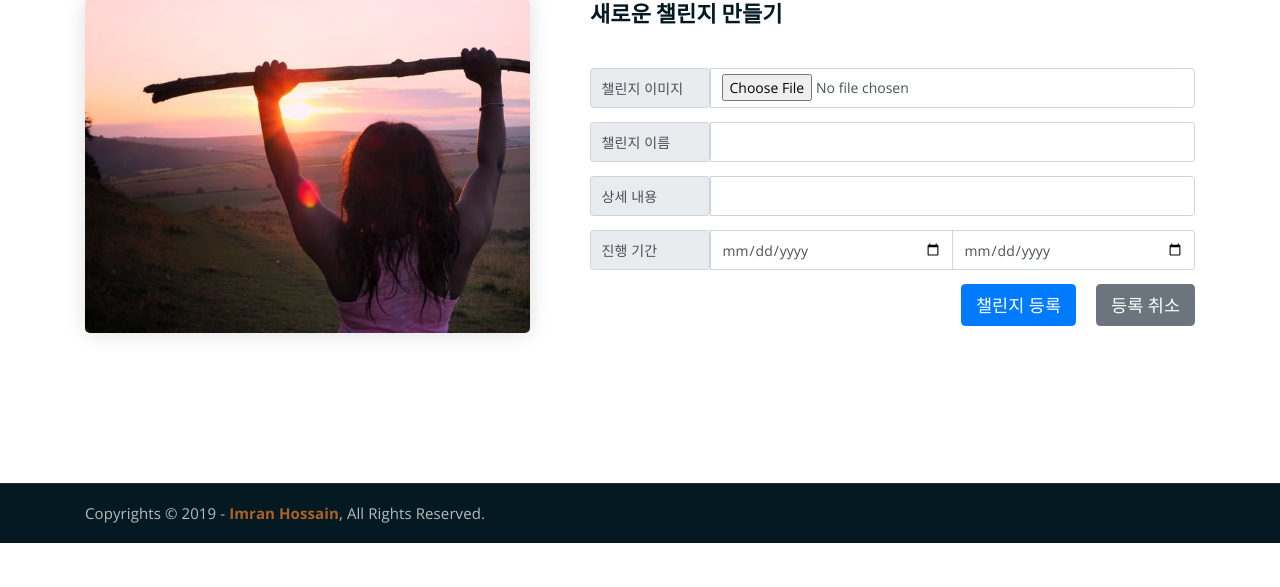
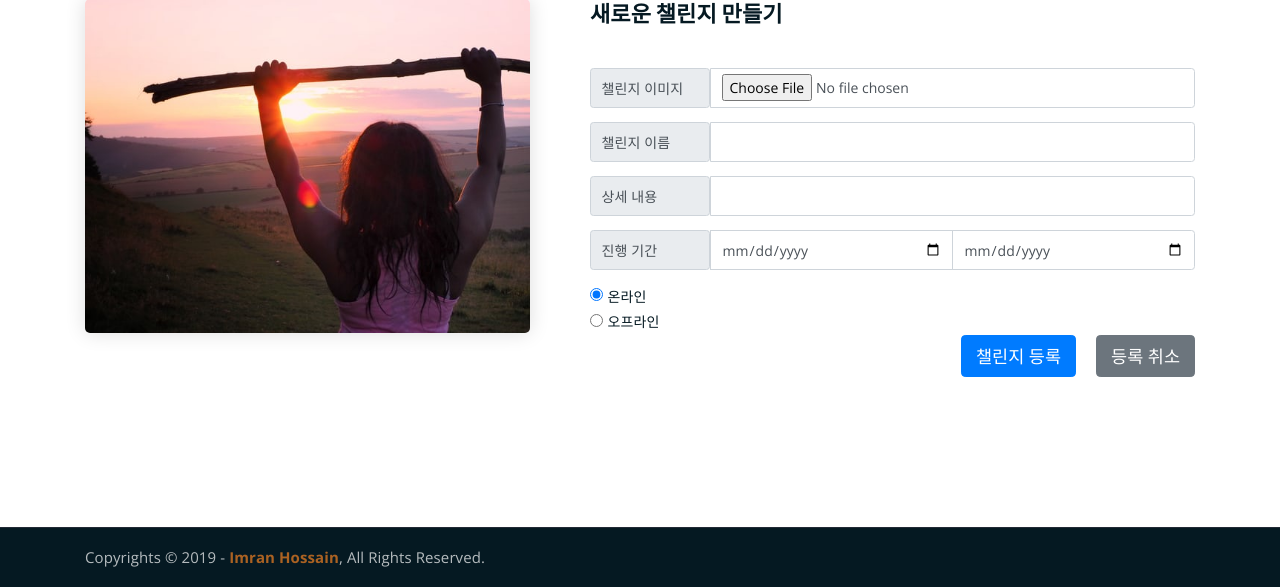
Before and after one commit to Fever-Time/challenge, a Flask app: page /challenge/create in a window 1280 px wide. Shown: the part 602-1189 px from the top of the page. Before the commit the page ends 1145 px from the top, so only its background shows below. Run offline with Flask 2, Linux system fonts and the light colour scheme; some libraries are stand-ins or nearby versions.

Commit message:
수정 온라인/오프라인 라디오추가

```diff
--- a/templates/challenge-create.html
+++ b/templates/challenge-create.html
@@ -59,6 +59,14 @@
     <script>
         function onClickCancelBtnHandler() {
             location.href = "/";
+        }
+
+        function onChangeAddressRadio() {
+            if ($("#address-container").css("display") == "block") {
+                $("#address-container").hide();
+            } else {
+                $("#address-container").show();
+            }
         }
     </script>
 </head>
@@ -176,6 +184,28 @@
                             <input class="form-control" type="date" id="end-period">
                         </div>
 
+                        <div class="form-check">
+                            <input class="form-check-input" type="radio" name="address" id="online"
+                                   checked onchange="onChangeAddressRadio()">
+                            <label class="form-check-label" for="online">
+                                온라인
+                            </label>
+                        </div>
+
+                        <div class="form-check">
+                            <input class="form-check-input" type="radio" name="address" id="offline"
+                                   onchange="onChangeAddressRadio()">
+                            <label class="form-check-label" for="offline">
+                                오프라인
+                            </label>
+                        </div>
+
+                        <div id="address-container" style="display: none">
+                            <input type="text" id="sample5_address" placeholder="주소">
+                            <input type="button" onclick="sample5_execDaumPostcode()" value="주소 검색"><br>
+                            <div id="map" style="width:300px;height:300px;margin-top:10px;display:none"></div>
+                        </div>
+
                         <div id="create-btn-container">
                             <button type="button" class="btn btn-primary btn-lg">챌린지 등록</button>
                             <button type="button" id="create-cancel-btn" onclick="onClickCancelBtnHandler()"
```
Also changed, not shown: templates/challenge-detail.html (+6 -3 lines).
